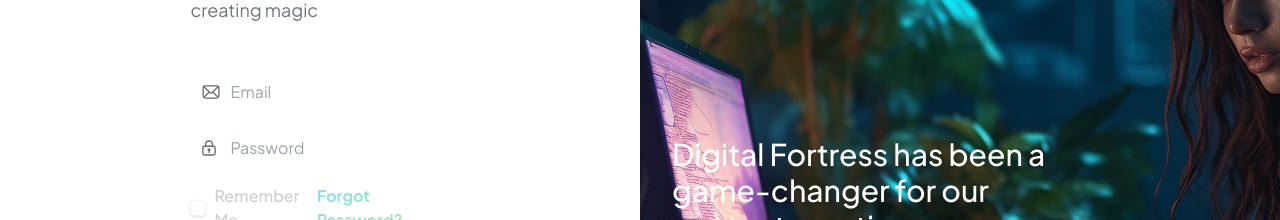
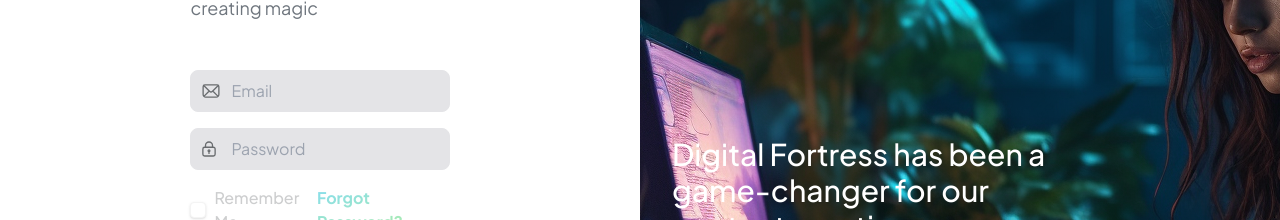
Before and after one commit to thaonguyen54/dashboard, a Next.js app: page /en/login in a window 1280 px wide. Shown: the part 296-516 px from the top of the page. Built offline with nearby package versions, Linux system fonts and the light colour scheme; no server answers.

Commit message:
style: Add className to InputField components for consistent styling

```diff
--- a/app/_components/Login/Form.tsx
+++ b/app/_components/Login/Form.tsx
@@ -98,8 +98,8 @@
           <Heading />
           <form onSubmit={handleSubmit(onSubmit)}>
             <div className='flex flex-col gap-4'>
-              <InputField icon={<EmailIcon width="18" height="14" />} error={errors.email} helperText={tHelperText("INVALID_EMAIL")} placeholder="Email" type="text" {...register('email', {pattern: EMAIL_REGEX})}/>
-              <InputField icon={<PasswordIcon width="14" height="16" />} error={errors.password} helperText={tHelperText("INVALID_PASSWORD")} placeholder="Password" type="password" {...register('password', {minLength: 6, maxLength: 255})} />
+              <InputField icon={<EmailIcon width="18" height="14" />} className='w-full border-input border bg-input' error={errors.email} helperText={tHelperText("INVALID_EMAIL")} placeholder="Email" type="text" {...register('email', {pattern: EMAIL_REGEX})}/>
+              <InputField icon={<PasswordIcon width="14" height="16" />} className='w-full border-input border bg-input' error={errors.password} helperText={tHelperText("INVALID_PASSWORD")} placeholder="Password" type="password" {...register('password', {minLength: 6, maxLength: 255})} />
             </div>
             {/* <InputFields /> */}
             <Option />
```
